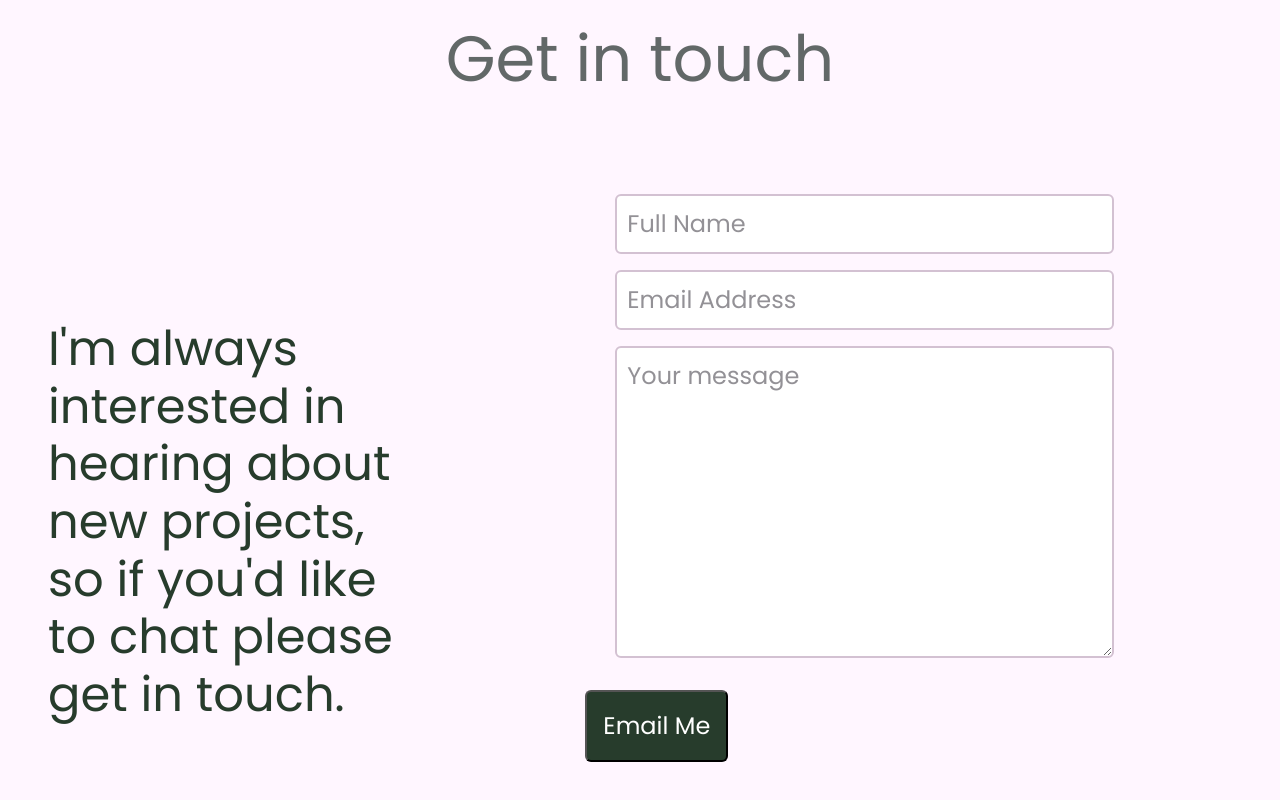
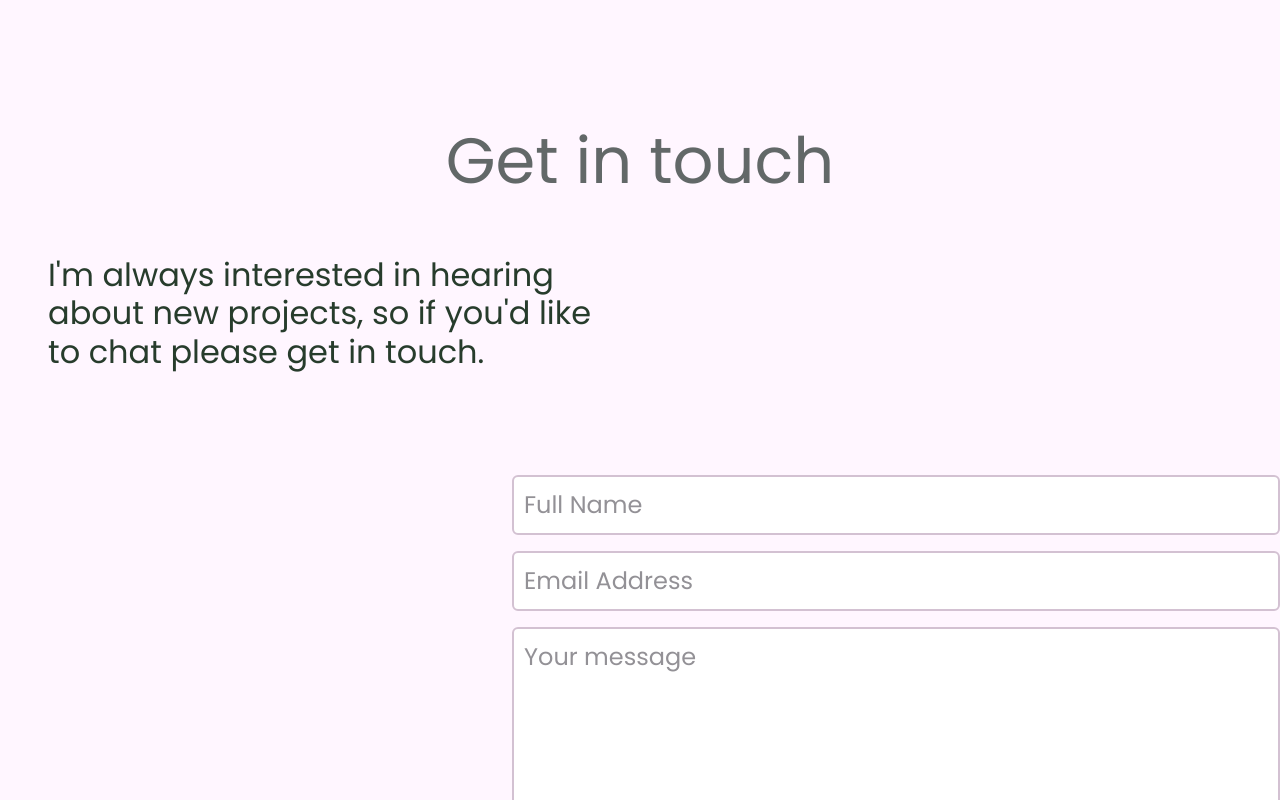
Before and after one commit to Thoth1111/my_portfolio, a React (Vite) app: page / in a window 1280 px wide. Shown: the part 7000-7800 px from the top of the page. Built offline with nearby package versions, Linux system fonts and the light colour scheme.

Commit message:
Update Contact component

```diff
--- a/src/components/Contact.jsx
+++ b/src/components/Contact.jsx
@@ -16,11 +16,16 @@
                 email: email,
                 message: message
             })
-            .then(() => alert('Message sent successfully!'))
+            .then(() => {
+                alert('Message sent successfully!');
+                setName('');
+                setEmail('');
+                setMessage('');
+            })
             .catch(() => alert('An error occured while sending your message. Please try again later.'));
-            return;
+        } else {
+            alert('Please fill in all fields.');
         }
-        return alert('Please fill in all fields.');
     };
 
     const handleNameChange = (e) => {
@@ -36,19 +41,18 @@
     };
 
     return (
-        <section className="d-flex flex-column align-items-center justify-content-center pt-5 contact">
-            <h1 className="heading my-5 pb-5" id="contacts" ref={headingRef}>Get in touch</h1>
-            <div className="d-flex justify-content-between align-items-center mb-5">
+        <section className="d-flex flex-column align-items-center justify-content-center pb-4 pt-5 contact">
+            <h1 className="heading" id="contacts" ref={headingRef}>Get in touch</h1>
+            <div className="contact-cont mb-5">
                 <div className="p-5 CTA">
-                    <h2 className="px-auto" style={{fontSize:'48px'}}>I'm always interested in hearing about new projects, so if you'd like to chat please get in touch.</h2>
+                    <h2 className="px-auto py-auto">I'm always interested in hearing about new projects, so if you'd like to chat please get in touch.</h2>
                 </div>
-                <div className="form-entries p-0 mb-5">
-                    <form onSubmit={sendMail} className="d-flex flex-column gap-3 justify-content-center align-items-center">
-                        <input type="text" className="fill-area rounded" onChange={handleNameChange} id="fullname" name="name" maxLength="70" required placeholder="Full Name" />
-                        <input type="email" className="fill-area rounded" onChange={handleEmailChange} id="address" name="email" required pattern="[a-z0-9._%+-]+@[a-z0-9.-]+\.[a-z]{2,4}$" placeholder="Email Address" />
-                        <textarea rows="8" className="fill-area rounded" onChange={handleMessageChange} id="message" maxLength="500" required placeholder="Your message" />
-                        <input
-                         className="rounded skill-btns p-3 mt-3 mb-5" id="post" type="submit" value="Email Me" style={{position: 'relative', right: '25%'}}/>
+                <div className="form-entries mb-5">
+                    <form onSubmit={sendMail} className="d-flex flex-column pt-4 mt-4 gap-3 justify-content-center align-items-end">
+                        <input type="text" className="fill-area rounded" onChange={handleNameChange} id="fullname" name="Your name" maxLength="70" required placeholder="Full Name" value={name}/>
+                        <input type="email" className="fill-area rounded" onChange={handleEmailChange} id="address" name="Your email" required pattern="[a-z0-9._%+-]+@[a-z0-9.-]+\.[a-z]{2,4}$" placeholder="Email Address" value={email}/>
+                        <textarea rows="8" className="fill-area rounded" onChange={handleMessageChange} id="message" maxLength="500" required placeholder="Your message" value={message}/>
+                        <input type="submit" value="Email Me" className="rounded skill-btns p-3 mt-3 mb-5" id="post"/>
                     </form>
                 </div>
             </div>
```
